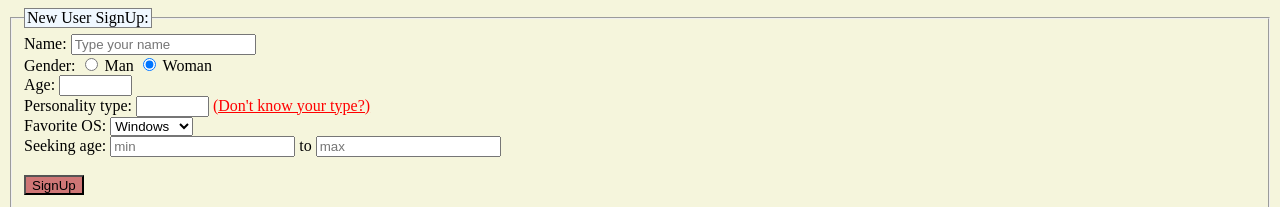
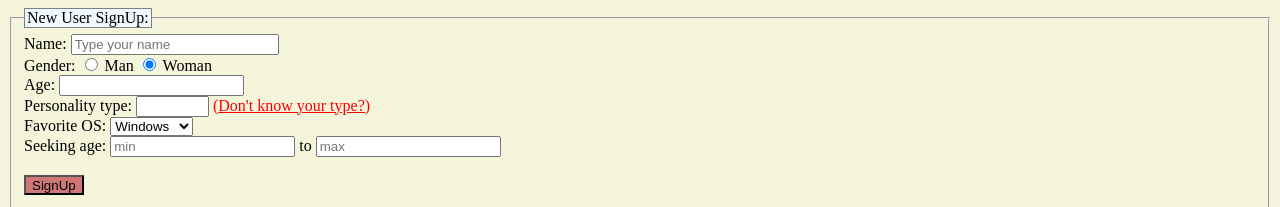
Before and after one commit to imrinalb/HTMLFormTab, a plain HTML site: page index.html in a window 1280 px wide. Shown: the top 207 px of the page. Drawn offline with Linux system fonts and the light colour scheme.

Commit message:
Add files via upload

```diff
--- a/index.html
+++ b/index.html
@@ -25,11 +25,11 @@
 
         <fieldset>
             <legend>New User SignUp: </legend>
-            <label size= "100">Name: <input type="text" name="Name" pattern="[A-Za-z0-9À-ž\s]{2, }" placeholder="Type your name"><br></label>
+            <label size= "100">Name: <input type="text" name="Name" pattern="[A-Za-z0-9À-ž\s]{2, }" placeholder="Type your name" style="width: 200px;"><br></label>
             Gender: <input type="radio" name= "Gender" value= "Man" /> Man
             <input type="radio" name= "Gender" value= "Woman" checked /> Woman<br>
 
-            Age: <input type="text" name="Age" pattern="[0-9]{1,2}" size= "6"><br>
+            Age: <input type="text" name="Age" pattern="[0-9]{1,2}" ><br>
 
             Personality type: <input type="text" name= "Personality" pattern="ISTJ|ENFP" size= "6">
             <label><a href="http://www.humanmetrics.com/cgi-win/JTypes2.asp" target=" ">(Don't know your type?)</a></label><br>
```
